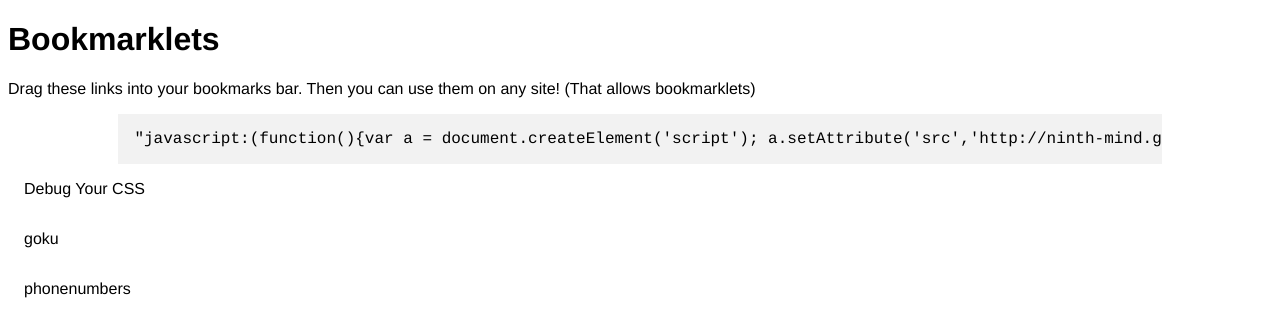
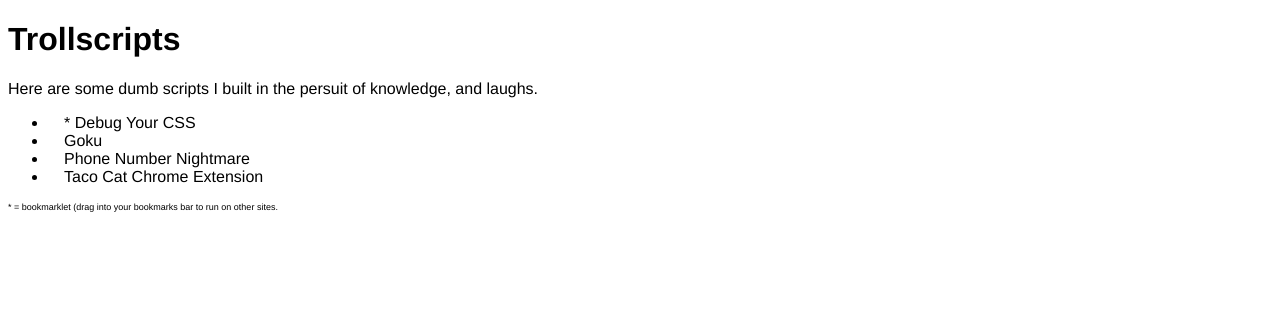
Before and after one commit to chalupagrande/trollscripts, a website: page index.html in a window 1280 px wide. Drawn offline with Linux system fonts and the light colour scheme.

Commit message:
added taco-cat extension

```diff
--- a/index.html
+++ b/index.html
@@ -19,6 +19,9 @@
       text-decoration: none;
 
     }
+    .small{
+      font-size: 9px;
+    }
     a:hover{
       text-decoration: underline;
     }
@@ -38,23 +41,24 @@
 </head>
 <body>
 <div class="wrapper">
-  <h1>Bookmarklets</h1>
-  <p>Drag these links into your bookmarks bar. Then you can use them on any site! (That allows bookmarklets)</p>
-  <code>"javascript:(function(){var a = document.createElement('script'); a.setAttribute('src','http://ninth-mind.github.io/trollscripts/scripts/SCRIPTNAME.js'); document.body.appendChild(a)})()"</code>
+  <h1>Trollscripts</h1>
+  <p>Here are some dumb scripts I built in the persuit of knowledge, and laughs. </p>
 
-  <div class="links">
-    <a href="#" onclick="rainbow()">Debug Your CSS</a>
-    <a href="views/goku.html">goku</a>
-    <a href="views/phonenumbers.html">phonenumbers</a>
+  <ul class="links">
+    <li><a href="#" onclick="rainbow()">* Debug Your CSS</a></li>
+    <li><a href="views/goku.html">Goku</a></li>
+    <li><a href="views/phonenumbers.html">Phone Number Nightmare</a></li>
+    <li><a href="test-extension.zip" download>Taco Cat Chrome Extension</a></li>
+  </ul>
 
-  </div>
+  <p class="small">* = bookmarklet (drag into your bookmarks bar to run on other sites.</p>
 
 
   <div class="stats">
     <div class="node-name"></div>
     <div class="sizing">
       <div class="width"></div>
-      <div class="heihgt"></div>
+      <div class="height"></div>
     </div>
   </div>
 </div>
```
Also changed, not shown: 1 other file.
